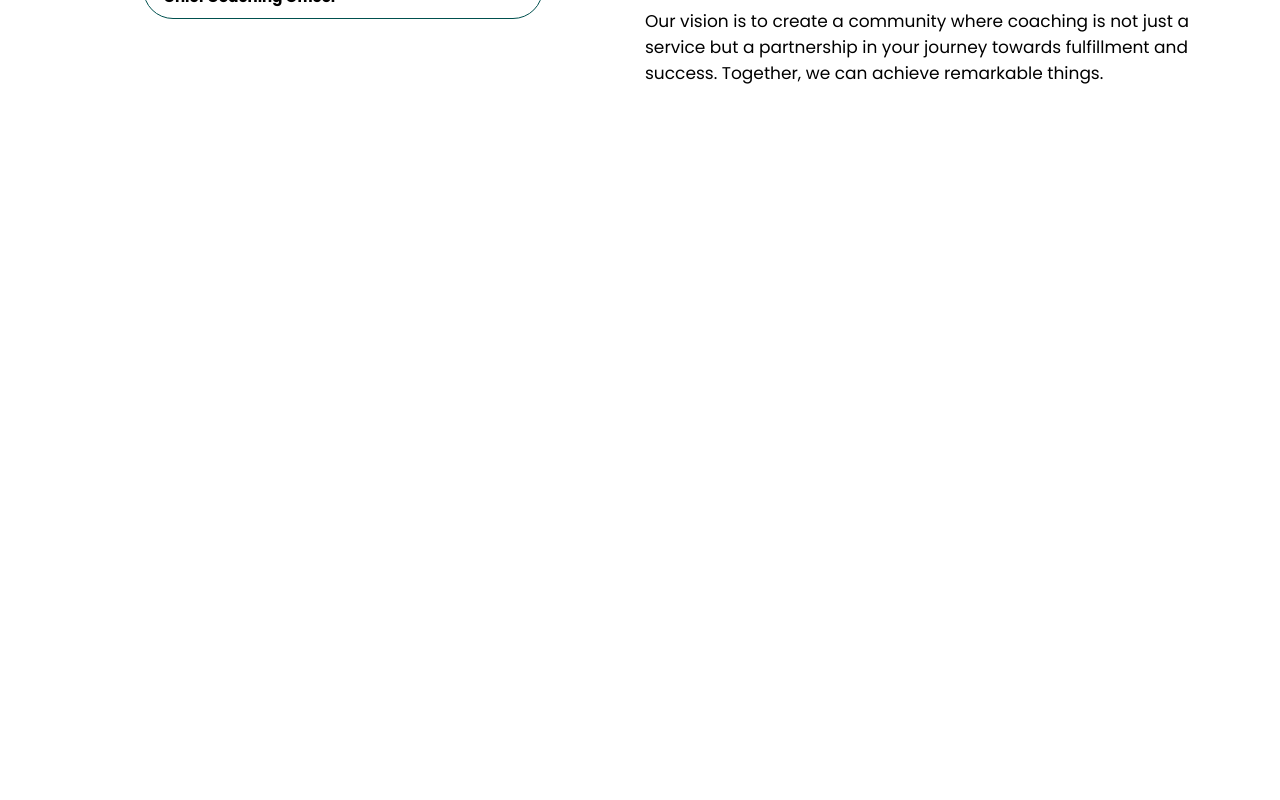
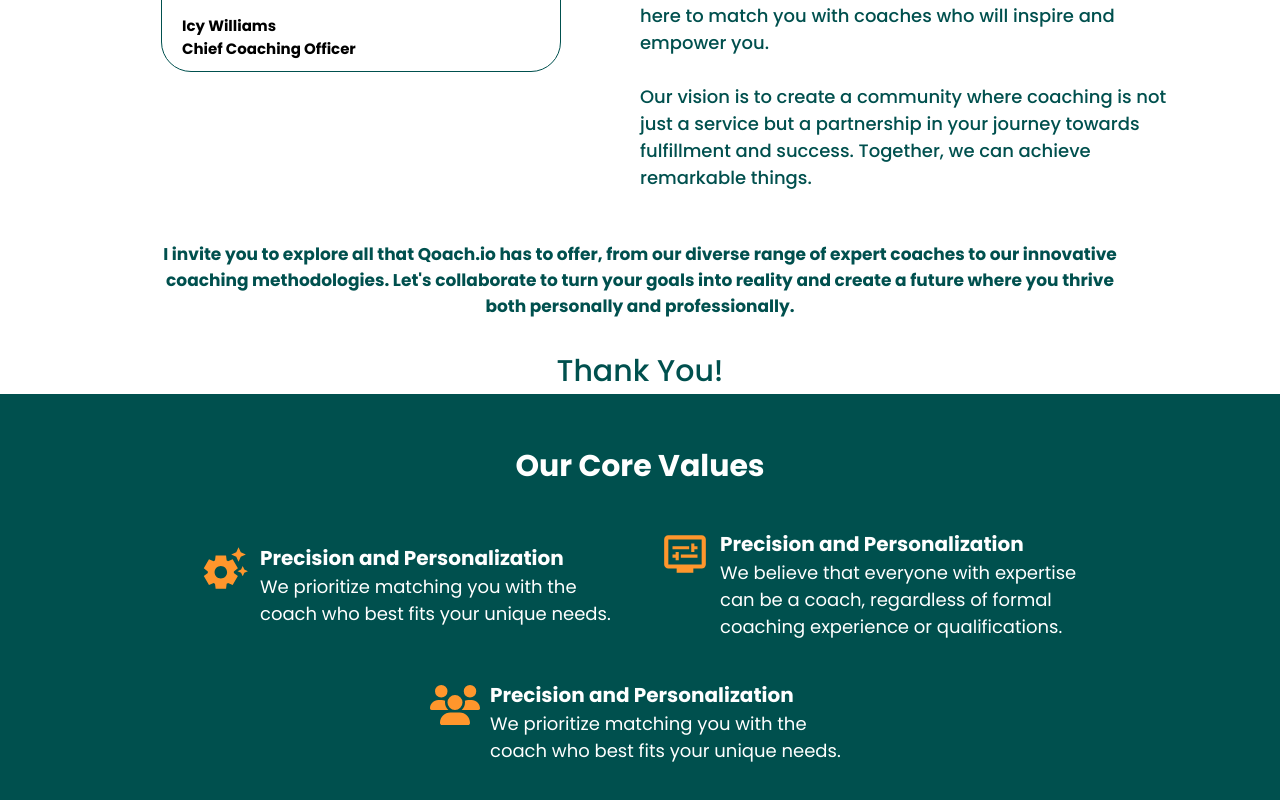
Before and after one commit to mohitanand744/AboutPage-using-React, a React (Vite) app: page / in a window 1280 px wide. Shown: the part 1943-2743 px from the top of the page. Before the commit the page ends 2079 px from the top, so only its background shows below. Built offline with nearby package versions, Linux system fonts and the light colour scheme.

Commit message:
added new section

```diff
--- a/src/App.css
+++ b/src/App.css
@@ -192,8 +192,9 @@ nav {
     grid-template-columns: repeat(2, 1fr);
     justify-items: center;
     align-items: center;
-    gap: 1rem;
     padding: 5rem;
+    max-width: 95%;
+    margin: 0 auto;
 
     & .profileImage {
       width: 40rem;
@@ -226,12 +227,77 @@ nav {
     }
 
     & .txtCon {
-      font-size: 1.7rem;
+      font-size: 1.8rem;
+      color: #00504e;
+      font-weight: 450;
+    }
+  }
+
+  & .invite {
+    font-weight: bold;
+    font-size: 1.7rem;
+    max-width: 75%;
+    margin: 0 auto;
+    text-align: center;
+    color: #00504e;
+  }
+
+  & .thanks {
+    text-align: center;
+    margin-top: 3rem;
+    font-size: 3rem;
+    font-weight: 500;
+    color: #00504e;
+  }
+}
+
+/***** End CCOcontainer Section *****/
+
+/***** CoreValues Section *****/
+
+.CoreValues {
+  height: fit-content;
+  background-color: #00504e;
+  padding: 5rem;
+
+  & header {
+    text-align: center;
+    padding: 0rem 0 4rem 0;
+    font-size: 2rem;
+    color: var(--white-Color);
+  }
+
+  & .cardContainer {
+    display: flex;
+    flex-wrap: wrap;
+    gap: 4rem;
+    justify-content: center;
+    align-items: center;
+
+    & .card {
+      width: 42rem;
+
+      display: flex;
+      gap: 1rem;
+      color: #fff;
+      & .icon {
+        color: #ff962c;
+        font-size: 5rem;
+      }
+
+      & .title {
+        font-weight: bold;
+        font-size: 2rem;
+      }
+
+      & .contents {
+        font-size: 1.8rem;
+      }
     }
   }
 }
 
-/***** End CCOcontainer Section *****/
+/***** End CoreValues Section *****/
 
 /***** Responsiveness Section *****/
 
@@ -305,6 +371,11 @@ nav {
       max-width: 100%;
     }
   }
+  .CCOcontainer {
+    & .invite {
+      max-width: 90%;
+    }
+  }
 }
 
 @media screen and (width < 468px) {
--- a/src/App.jsx
+++ b/src/App.jsx
@@ -3,6 +3,7 @@ import Nav from "./components/Header/Nav";
 import AboutQoachDetails from "./components/AboutQoach/AboutQoachDetails";
 import Vision from "./components/OurVision/Vision";
 import Message from "./components/CCO/Message";
+import CoreValues from "./components/OurCoreValues/CoreValues";
 
 function App() {
   return (
@@ -11,6 +12,7 @@ function App() {
       <AboutQoachDetails />
       <Vision />
       <Message />
+      <CoreValues />
     </div>
   );
 }
--- a/src/components/CCO/Message.jsx
+++ b/src/components/CCO/Message.jsx
@@ -47,6 +47,13 @@ const Message = () => {
           </p>
         </div>
       </div>
+      <p className="invite">
+        I invite you to explore all that Qoach.io has to offer, from our diverse
+        range of expert coaches to our innovative coaching methodologies. Let's
+        collaborate to turn your goals into reality and create a future where
+        you thrive both personally and professionally.
+      </p>
+      <p className="thanks">Thank You!</p>
     </div>
   );
 };
--- /dev/null
+++ b/src/components/OurCoreValues/CoreValues.jsx
@@ -0,0 +1,54 @@
+import React from "react";
+import { MdSettingsSuggest } from "react-icons/md";
+import { MdDisplaySettings } from "react-icons/md";
+import { FaUsers } from "react-icons/fa6";
+
+const CoreValues = () => {
+  return (
+    <div className="CoreValues">
+      <header>
+        <h2>Our Core Values</h2>
+      </header>
+      <div className="cardContainer">
+        <div className="card">
+          <div>
+            <MdSettingsSuggest className="icon" />
+          </div>
+          <div className="txt">
+            <p className="title">Precision and Personalization</p>
+            <p className="contents">
+              We prioritize matching you with the coach who best fits your
+              unique needs.
+            </p>
+          </div>
+        </div>
+        <div className="card">
+          <div>
+            <MdDisplaySettings className="icon" />
+          </div>
+          <div className="txt">
+            <p className="title">Precision and Personalization</p>
+            <p className="contents">
+              We believe that everyone with expertise can be a coach, regardless
+              of formal coaching experience or qualifications.
+            </p>
+          </div>
+        </div>
+        <div className="card">
+          <div>
+            <FaUsers className="icon" />
+          </div>
+          <div className="txt">
+            <p className="title">Precision and Personalization</p>
+            <p className="contents">
+              We prioritize matching you with the coach who best fits your
+              unique needs.
+            </p>
+          </div>
+        </div>
+      </div>
+    </div>
+  );
+};
+
+export default CoreValues;
```
